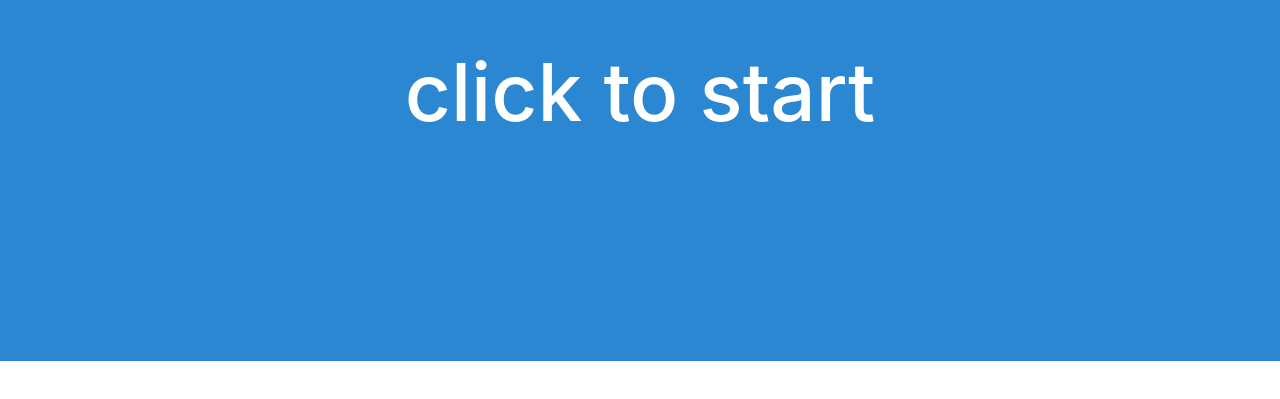
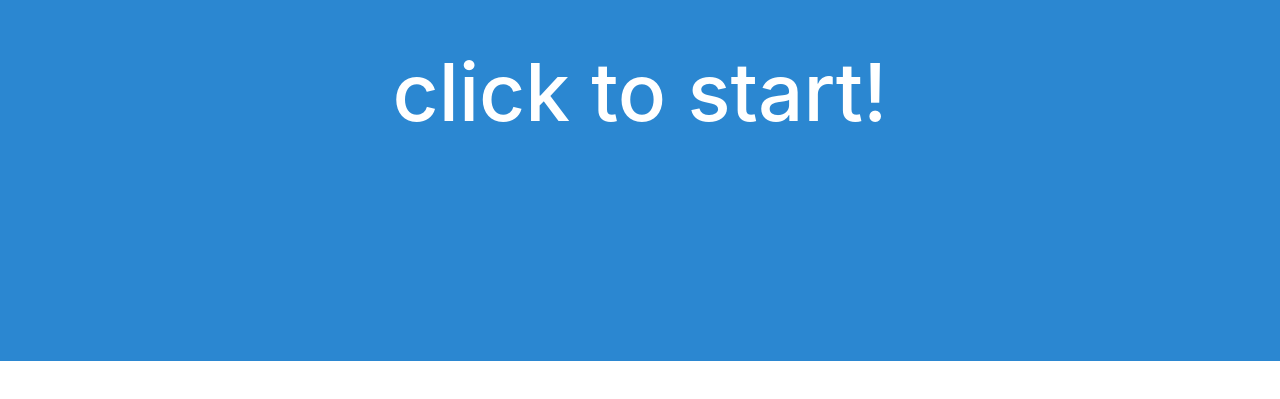
Before and after one commit to ji-hunc/HumanBenchmark, a React (Create React App) app: page /reactiontimetest in a window 1280 px wide. Shown: the part 179-578 px from the top of the page. Built offline with nearby package versions, Linux system fonts and the light colour scheme.

Commit message:
feat. reactionTest 기능 구현 완료

```diff
--- a/src/components/ResultBox/ResultBox.js
+++ b/src/components/ResultBox/ResultBox.js
@@ -1,7 +1,23 @@
+/* eslint-disable react/prop-types */
 import { useState } from 'react';
 import React from 'react';
 import * as style from './styles';
 
 export default function ResultBox(props) {
-  return <div></div>;
+  return (
+    <style.Container>
+      <style.TestTitle>{props.testTitle}</style.TestTitle>
+      <style.TestResult>{props.testResult + ' ms'}</style.TestResult>
+      <style.InfoText>register your score</style.InfoText>
+      <style.ButtonBox>
+        <style.Button background="rgb(255, 209, 84)">Save score</style.Button>
+        <style.Button
+          onClick={props.clickTryAgain}
+          background="rgba(255, 255, 255, 0.5)"
+        >
+          Try again
+        </style.Button>
+      </style.ButtonBox>
+    </style.Container>
+  );
 }
--- a/src/components/ResultBox/styles.js
+++ b/src/components/ResultBox/styles.js
@@ -1,3 +1,40 @@
 import styled from 'styled-components';
 
-export const Container = styled.div``;
+export const Container = styled.div`
+  display: flex;
+  flex-direction: column;
+`;
+
+export const TestTitle = styled.label`
+  font-size: 24px;
+  font-weight: 400;
+`;
+
+export const TestResult = styled.label`
+  font-size: 80px;
+  font-weight: 400;
+`;
+
+export const InfoText = styled.label`
+  font-size: 18px;
+  font-weight: 400;
+`;
+
+export const ButtonBox = styled.div`
+  display: flex;
+  flex-direction: row;
+  justify-content: center;
+  gap: 10px;
+  margin-top: 20px;
+`;
+export const Button = styled.button`
+  font-size: 20px;
+  padding: 12px 30px;
+  ${'' /* background: rgb(255, 209, 84); */}
+  background: ${(props) => props.background};
+  ${'' /* background: rgba(255, 255, 255, 0.5); */}
+  font-weight: bold;
+  cursor: pointer;
+  color: rgb(51, 51, 51) !important;
+  border: none;
+`;
--- a/src/pages/ReactionTimeTest/reactionTimeTest.js
+++ b/src/pages/ReactionTimeTest/reactionTimeTest.js
@@ -1,81 +1,121 @@
 import { useState } from 'react';
 import React from 'react';
 import * as style from './styles';
+import ResultBox from '../../components/ResultBox/ResultBox';
 
 export default function ReactionTimeTest() {
+  // 배경색 관련
   const [colorState, setColorState] = useState(1);
   const [color, setColor] = useState('rgb(43, 135, 209)');
+  // 타이머 ref state, 시간 기록
   const [randomTimer, setRandomTimer] = useState(0);
   const [startTime, setStartTime] = useState(0);
-  const [result, setResult] = useState('click to start');
+  // 결과 시간 기록
+  const [result, setResult] = useState('click to start!');
+  // 테스트 진행 관련
+  const [tryCount, setTrycount] = useState('');
   const [isTesting, setIsTesting] = useState(false);
-  const [tryCount, setTrycount] = useState('');
   const [isFinishMeasure, setIsFinishMeasure] = useState(null);
+  const [totalScoreTime, setTotalScoreTime] = useState(0);
+  // 테스트 종료 후 배경 커서 상태 변경
+  const [cursor, setCursor] = useState('pointer');
 
+  // 배경색
   const red = 'rgb(206, 38, 54)';
   const green = 'rgb(75, 219, 106)';
   const blue = 'rgb(43, 135, 209)';
 
-  const max = 5000;
-  const min = 2000;
+  // 기다리는 시간의 최대, 최솟값
+  const ranMax = 5000;
+  const ranMin = 2000;
 
   const changeToGreen = () => {
-    const randomNum = Math.random() * (max - min) + min;
+    const randomNum = Math.random() * (ranMax - ranMin) + ranMin;
     const timerId = setTimeout(() => {
       setColor(green);
       setStartTime(Date.now());
-      console.log(startTime);
       setColorState(3);
     }, randomNum);
     setRandomTimer(timerId);
   };
 
+  const initTest = () => {
+    setIsTesting(false);
+    setTrycount(5);
+    setIsFinishMeasure(false);
+    setTotalScoreTime(0);
+    setCursor('pointer');
+    setResult('click to start!');
+  };
+
   const handleClick = () => {
+    // 테스트가 끝났으면(5회) 배경 커서 변경 및 클릭 무효화
+    if (isFinishMeasure) {
+      setCursor('default');
+      return;
+    }
+    // 테스트가 끌났으면(5회) 초기화 진행
     if (!isTesting) {
-      setIsTesting(true);
-      setTrycount(5);
-      setIsFinishMeasure(false);
+      initTest();
     }
     if (colorState == 1) {
-      // if blue
-      setColor(red); // to red
-      setColorState(2); // set to
+      // blue 화면일 때
+      setIsTesting(true);
+      setColor(red); // set to red
+      setColorState(2); // set to red
       changeToGreen();
     } else if (colorState == 2) {
-      // if red
+      // red 화면일 떄
       clearTimeout(randomTimer);
       setResult('Too Fast!');
-      setColor(blue); // to green
+      setColor(blue); // set to blue
       setColorState(1); // set to blue
     } else {
-      // if green
-      setResult(Date.now() - startTime + ' ms');
+      // green 화면일 때
+      const score = Date.now() - startTime;
+      setResult(score + ' ms');
+      setTotalScoreTime((state) => state + score);
       if (tryCount - 1 == 0) {
         setIsTesting(false);
         setTrycount(-1);
         setIsFinishMeasure(true);
+        setCursor('default');
       } else {
         setTrycount((state) => state - 1);
       }
-      setColor(blue); // to blue
+      setColor(blue); // set to blue
       setColorState(1); // set to blue
     }
   };
 
   return (
     <style.Container
-      onClick={() => handleClick()}
-      style={{ backgroundColor: color }}
+      style={{ cursor: cursor, backgroundColor: color }}
+      onMouseDown={() => handleClick()}
     >
       {colorState == 1 ? (
-        <style.MainText>
-          {/* {isFinishMeasure ? <h4>finish</h4> : <h4>play</h4>} */}
-          {result}
-          {isTesting ? <style.SubText>click to continue</style.SubText> : null}
-        </style.MainText>
+        // blue 화면일 때
+        <div style={{ color: 'white' }}>
+          {isFinishMeasure ? (
+            <ResultBox
+              clickTryAgain={initTest}
+              testTitle="Reaction Time"
+              testResult={totalScoreTime / 5}
+            />
+          ) : (
+            <div>
+              <style.MainText>{result}</style.MainText>
+              {isTesting ? (
+                <style.SubText>click to continue</style.SubText>
+              ) : null}
+            </div>
+          )}
+        </div>
       ) : colorState == 2 ? (
+        // red 화면일 떄
         <style.MainText>Wait for Green ...</style.MainText>
       ) : (
+        // green 화면일 때
         <style.MainText>Click!</style.MainText>
       )}
     </style.Container>
--- a/src/pages/ReactionTimeTest/styles.js
+++ b/src/pages/ReactionTimeTest/styles.js
@@ -1,9 +1,18 @@
 import styled from 'styled-components';
 
 export const Container = styled.div`
+  display: flex;
+  justify-content: center;
   width: 100%;
   height: 540px;
   cursor: pointer;
+  align-items: center;
+  pointer: cursor;
+  -ms-user-select: none;
+  -moz-user-select: -moz-none;
+  -webkit-user-select: none;
+  -khtml-user-select: none;
+  user-select: none;
 `;
 
 export const MainText = styled.label`
@@ -11,8 +20,10 @@ export const MainText = styled.label`
   flex-direction: column;
   justify-content: center;
   align-items: center;
-  width: 100%;
-  height: 100%;
+  ${
+    '' /* width: 100%;
+  height: 100%; */
+  }
   font-weight: 500;
   font-size: 80px;
   color: white;
```
